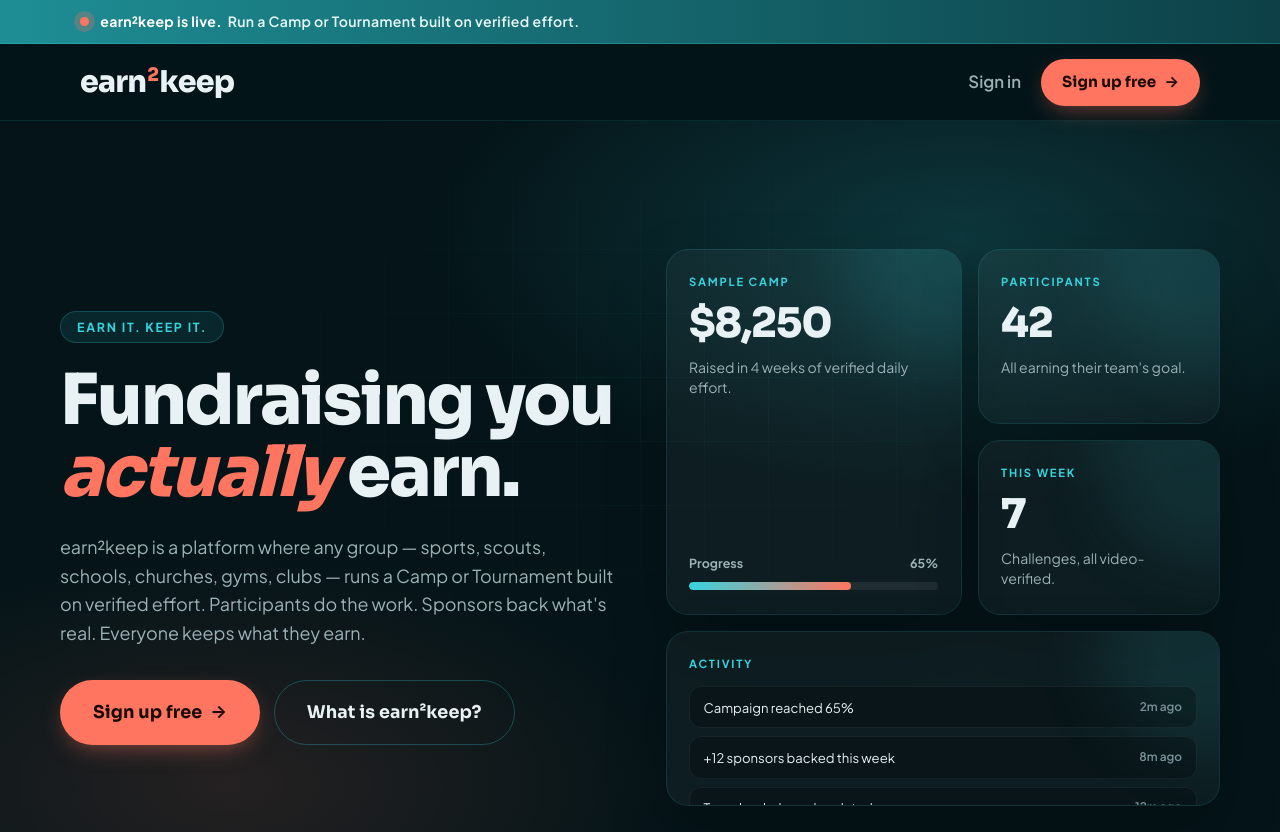
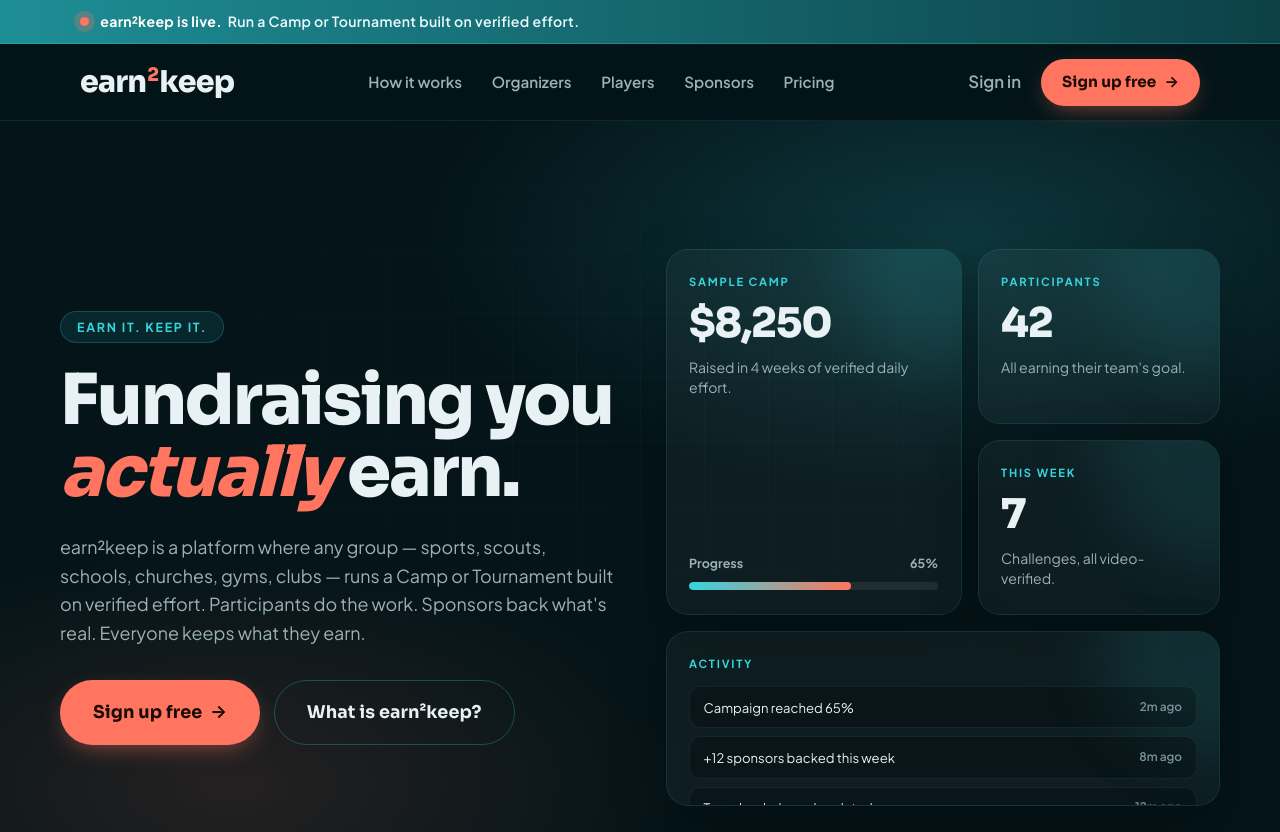
Before and after one commit to navionpilot/earn2keep-landing, a plain HTML site: page index.html in a window 1280 px wide. Shown: the top 832 px of the page. Drawn offline with Linux system fonts and the light colour scheme.

Commit message:
Add files via upload

```diff
--- a/index.html
+++ b/index.html
@@ -93,12 +93,19 @@
       <a class="logo" href="/" aria-label="earn²keep home">
         <span class="logo-mark">earn<sup>2</sup>keep</span>
       </a>
-      <nav class="header-nav" aria-label="Primary">
+      <nav class="header-nav-links" aria-label="Page sections">
+        <a href="#how-it-works">How it works</a>
+        <a href="#organizers">Organizers</a>
+        <a href="#players">Players</a>
+        <a href="#sponsors">Sponsors</a>
+        <a href="#pricing">Pricing</a>
+      </nav>
+      <div class="header-actions">
         <a class="header-signin" href="https://app.earn2keep.com/login">Sign in</a>
         <a class="btn btn-primary btn-sm" href="https://app.earn2keep.com/signup">
           Sign up free<span class="arrow" aria-hidden="true">→</span>
         </a>
-      </nav>
+      </div>
     </div>
   </header>
 
--- a/styles.css
+++ b/styles.css
@@ -55,6 +55,11 @@
   margin: 0 auto;
   padding-left: var(--container-px);
   padding-right: var(--container-px);
+}
+
+/* Anchored sections — leave room for sticky header when jumping via nav links */
+section[id] {
+  scroll-margin-top: 90px;
 }
 
 /* ---------- Wordmark ---------- */
@@ -196,11 +201,29 @@
   align-items: center;
   justify-content: space-between;
   height: 76px;
+  gap: 1.5rem;
 }
-.header-nav {
+.header-nav-links {
+  display: flex;
+  align-items: center;
+  gap: 1.85rem;
+  flex: 1 1 auto;
+  justify-content: center;
+}
+.header-nav-links a {
+  font-size: 0.95rem;
+  font-weight: 600;
+  color: var(--e2k-text-dim);
+  transition: color 0.15s ease;
+  white-space: nowrap;
+}
+.header-nav-links a:hover { color: var(--e2k-text); }
+
+.header-actions {
   display: flex;
   align-items: center;
   gap: 1.25rem;
+  flex-shrink: 0;
 }
 .header-signin {
   font-weight: 600;
@@ -952,6 +975,8 @@
 
 /* ---------- Responsive ---------- */
 @media (max-width: 980px) {
+  .header-nav-links { display: none; }
+
   .hero-grid {
     grid-template-columns: 1fr;
     gap: clamp(2rem, 4vw, 3rem);
```
Also changed, not shown: 1 other file.
